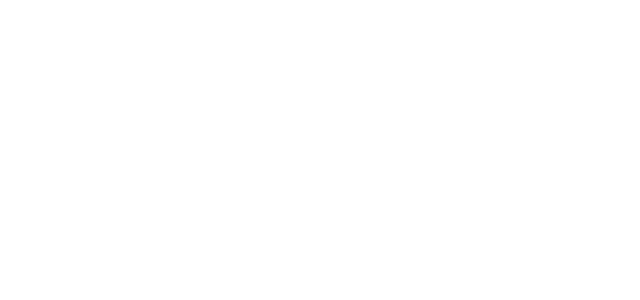
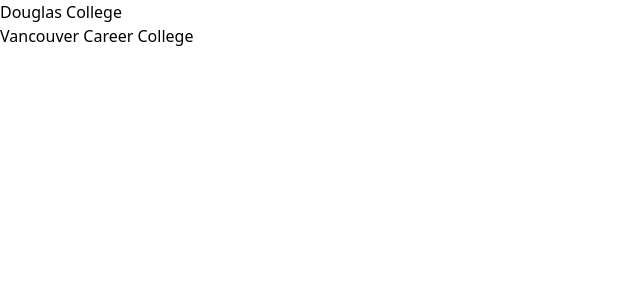
Before and after one commit to mehrdadanvar/hero, a Nuxt app: page /Colleges in a window 1280 px wide. Before the commit this address had no page. Shown: the top 300 px of the page, without its empty margins (0-640 px from the left). Built offline with nearby package versions, Linux system fonts and the light colour scheme.

Commit message:
added a new page to draw potential colleges for cooperation

```diff
--- /dev/null
+++ b/pages/Colleges.vue
@@ -0,0 +1,20 @@
+<template>
+  <div>
+    <div>
+      <a href="https://www.douglascollege.ca/program/cthca" target="_blank"
+        >Douglas College</a
+      >
+    </div>
+    <div>
+      <a
+        href="https://colleges-bc.ca/healthcare/practical-nursing"
+        target="_blank"
+        >Vancouver Career College</a
+      >
+    </div>
+  </div>
+</template>
+
+<script setup></script>
+
+<style lang="scss" scoped></style>
```
